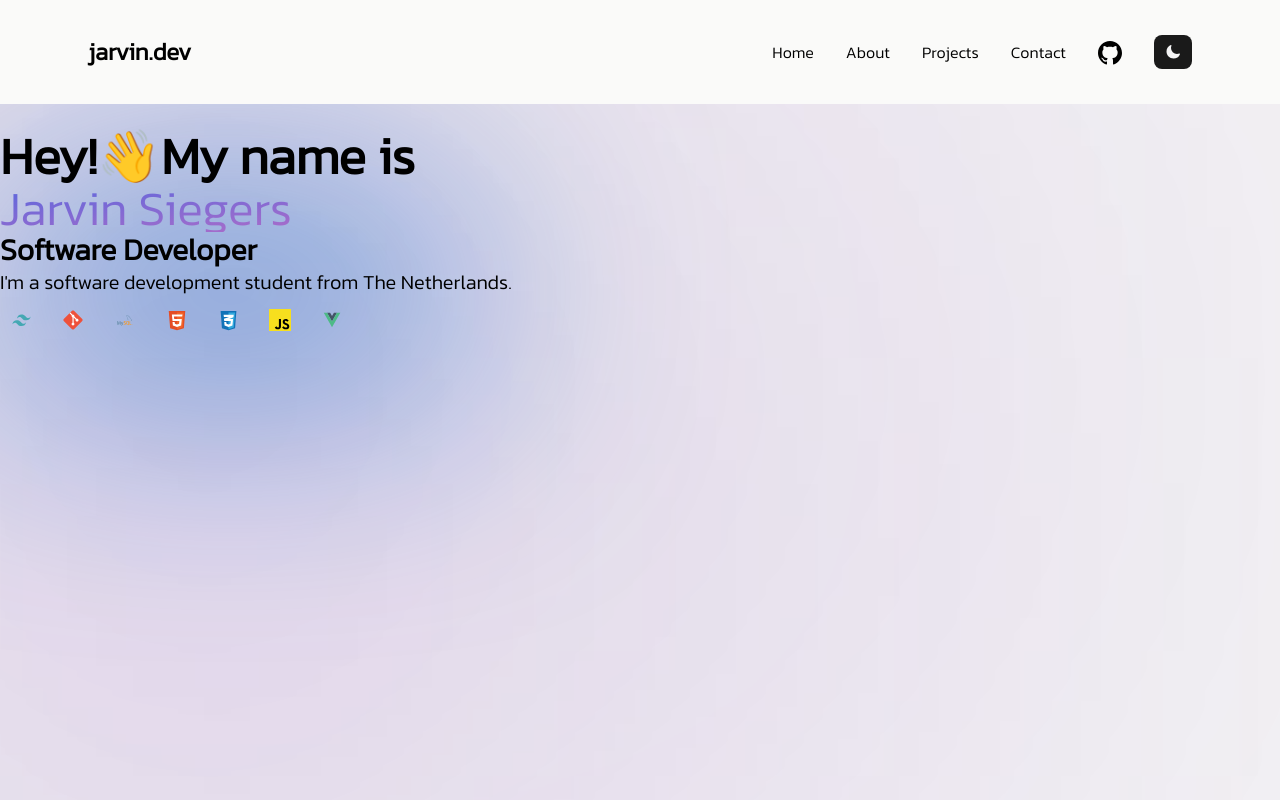
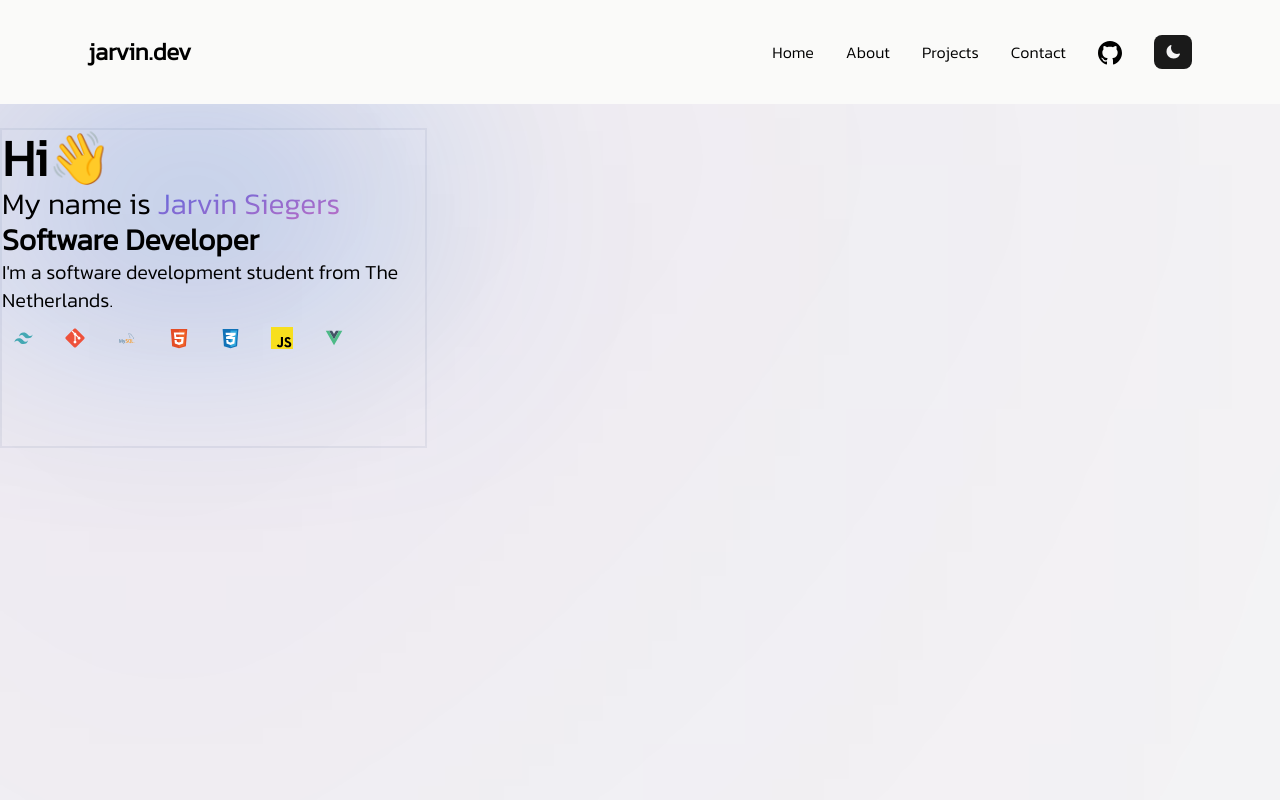
Before and after one commit to jarvin-s/portfolio, a Vue app: page / in a window 1280 px wide. Shown: the top 800 px of the page. Built offline with nearby package versions, Linux system fonts and the light colour scheme; no server answers.

Commit message:
Update Projects & Hero views

```diff
--- a/src/views/Hero.vue
+++ b/src/views/Hero.vue
@@ -1,28 +1,27 @@
 <template>
     <div class="target" ref="targetEl" v-motion-roll-bottom>
-        <section id="home" class="hero flex flex-row relative bg-zinc-100 dark:bg-zinc-800">
+        <section id="home" class="hero bg-zinc-100 dark:bg-zinc-800">
             <!-- <div class="absolute w-full border-2 hidden md:block">
                 <svg id="visual" viewBox="0 0 900 600" xmlns="http://www.w3.org/2000/svg" xmlns:xlink="http://www.w3.org/1999/xlink" version="1.1"><rect x="0" y="0" width="900" height="600" fill="#001220"></rect><defs><linearGradient id="grad1_0" x1="33.3%" y1="100%" x2="100%" y2="0%"><stop offset="20%" stop-color="#001220" stop-opacity="1"></stop><stop offset="80%" stop-color="#001220" stop-opacity="1"></stop></linearGradient></defs><defs><linearGradient id="grad2_0" x1="0%" y1="100%" x2="66.7%" y2="0%"><stop offset="20%" stop-color="#001220" stop-opacity="1"></stop><stop offset="80%" stop-color="#001220" stop-opacity="1"></stop></linearGradient></defs><g transform="translate(900, 600)"><path d="M-189.3 0C-189.3 -17.9 -189.4 -35.7 -179.7 -48.1C-170 -60.6 -150.6 -67.5 -142.9 -82.5C-135.2 -97.5 -139.3 -120.4 -130.1 -130.1C-120.9 -139.8 -98.3 -136.2 -83.5 -144.6C-68.7 -153 -61.6 -173.4 -49 -182.8C-36.4 -192.3 -18.2 -190.8 0 -189.3L0 0Z" fill="#FBAE3C"></path></g><g transform="translate(0, 0)"><path d="M189.3 0C191.4 18 193.5 36.1 182.8 49C172.2 61.9 148.8 69.6 134.2 77.5C119.6 85.4 113.8 93.4 109.6 109.6C105.4 125.8 102.9 150.2 91.5 158.5C80.1 166.7 59.9 158.9 43.2 161.3C26.5 163.8 13.3 176.5 0 189.3L0 0Z" fill="#FBAE3C"></path></g></svg>
             </div> -->
-            <div class="container py-6">
-                <div class="content flex items-center gap-x-12 ">
-                    <div class="hero-main flex items-center pb-[500px] flex-col md:flex-row relative">
+            <div class="content py-6 items-center gap-x-12 pb-[500px]">
+                <div class="hero-main w-1/3 h-80 items-center border-2 flex-col md:flex-row relative">
                     <div class="absolute z-0 w-[90%] h-[35%] top-0 gradient-1"></div>
                     <div class="absolute z-0 w-[80%] h-[80%] rounded-full bottom-40 gradient-2"></div>
                     <div class="absolute z-0 w-[80%] h-[50%] right-20 bottom-20 gradient-3"></div>
-                        <div class="hero-text flex-col md:flex-row text-center md:text-left">
-                            <h1 class="flex font-bold dark:text-slate-300 text-center">Hey! <span class="wave">👋</span>My
-                                name is</h1>
-                            <span
-                                class="container text-5xl animate-text text-transparent text-center md:text-left bg-clip-text bg-gradient-to-br from-blue-600 to-pink-400">Jarvin
-                                Siegers</span>
+                    <div class="hero-text md:flex-row text-center md:text-left">
+                        <h1 class="font-bold dark:text-slate-300 text-center md:text-left">Hi<span class="wave">👋</span>
+                        </h1>
+                        <h1 class="text-3xl font bold dark:text-slate-300 text-center md:text-left">My name is <span
+                                class="animate-text text-transparent text-center md:text-left bg-clip-text bg-gradient-to-br from-blue-600 to-pink-400">Jarvin
+                                Siegers</span></h1>
                         <h1 class="font-bold text-3xl text-center md:text-left dark:text-white">Software
                             Developer
                         </h1>
-                            <p class="text-xl text-black dark:text-white sm:text-left text-center">I'm a software
+                        <p class="text-xl text-black dark:text-white md:text-left text-center">I'm a software
                             development student from The Netherlands.
                         </p>
-                            <div class="flex flex-row overflow-hidden items-center mt-6">
+                        <div class="flex flex-row justify-center md:justify-start overflow-hidden items-center mt-6">
                             <div class="scroll-parent">
                                 <div class="scroll-element primary">
                                     <img class="w-10" src="/languages/HTML.svg" />
@@ -41,7 +40,6 @@
                                     <img class="w-10" src="/languages/tailwind.svg" />
                                     <img class="w-10" src="/languages/git.svg" />
                                     <img class="w-10" src="/languages/mysql.svg" />
-                                    </div>
                                 </div>
                             </div>
                         </div>
--- a/src/views/Projects.vue
+++ b/src/views/Projects.vue
@@ -1,16 +1,18 @@
 <template>
     <div class="target" v-motion-slide-visible-once-right>
-        <section class="bg-gray-100 dark:bg-zinc-800 px-12">
+        <section class="bg-gray-100 dark:bg-zinc-800 px-12 pt-40 pb-80">
             <div class="grid grid-flow gap-8 sm:grid-cols-1 md:grid-cols-2 lg:grid-cols-3 xl:grid-cols-4">
-                <div v-for="repo in repos" :key="repo.id" class="card my-8 rounded-lg">
-                    <figure class="m-1 rounded-lg">
+                <div v-for="repo in repos" :key="repo.id" class="card my-8">
+                    <figure class="m-0.5">
                         <img v-if="repo.name === repo.name" :src="`/my-projects/${repo.name}.png`"
                             class="rounded-t h-72 w-full object-cover" />
                     </figure>
-                    <p class="text-lg ml-4 mt-4 h-8 mb-4 font-bold leading-relaxed text-white">
+                    <p class="text-lg ml-4 mt-4 h-8 mb-4 font-bold text-white">
                         {{ repo.name }}
                     </p>
+                    <p v-if="repo.name === repo.name" class="ml-4">{{ repo.description }}</p>
                     <div class="flex flex-row justify-end">
+                        <p></p>
                         <a class="flex space-x-0.5 mb-1 mr-1 text-white dark:hover:text-slate-300 hover:text-slate-500 hover:underline duration-300"
                             target="_blank" :href="`${repo.html_url}`">
                             <p>Code</p>
@@ -33,7 +35,11 @@ export default {
     data() {
         return {
             repos: [],
-            show: false
+            show: false,
+            Challenge_TV_Serie: "School assignment in the first year",
+            hcgroupapp: "Internship assignment for a second interview",
+            portfolio: "Personal project, creating my own portfolio",
+            Project_SunTours_jarvin: "School assignment in the first year"
         }
     },
     async mounted() {
@@ -57,8 +63,9 @@ export default {
 
 <style scoped>
 .card {
-    --border-size: 3px;
+    --border-size: 1.8px;
     --border-angle: 0turn;
+    border-radius: 0.2rem;
     background-image: conic-gradient(from var(--border-angle), #213, #112 50%, #213), conic-gradient(from var(--border-angle), transparent 10%, #08f, #f03);
     transition: 300ms;
 }
```
Also changed, not shown: src/style.css (+0 -13 lines). Lines whose indentation alone changed are shown as unchanged.
